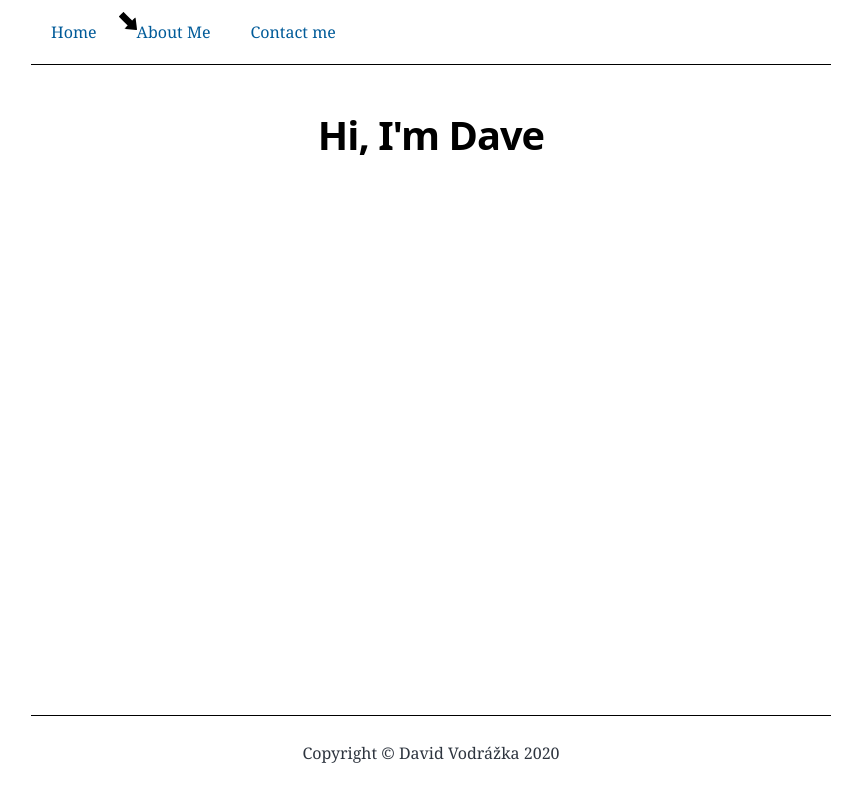
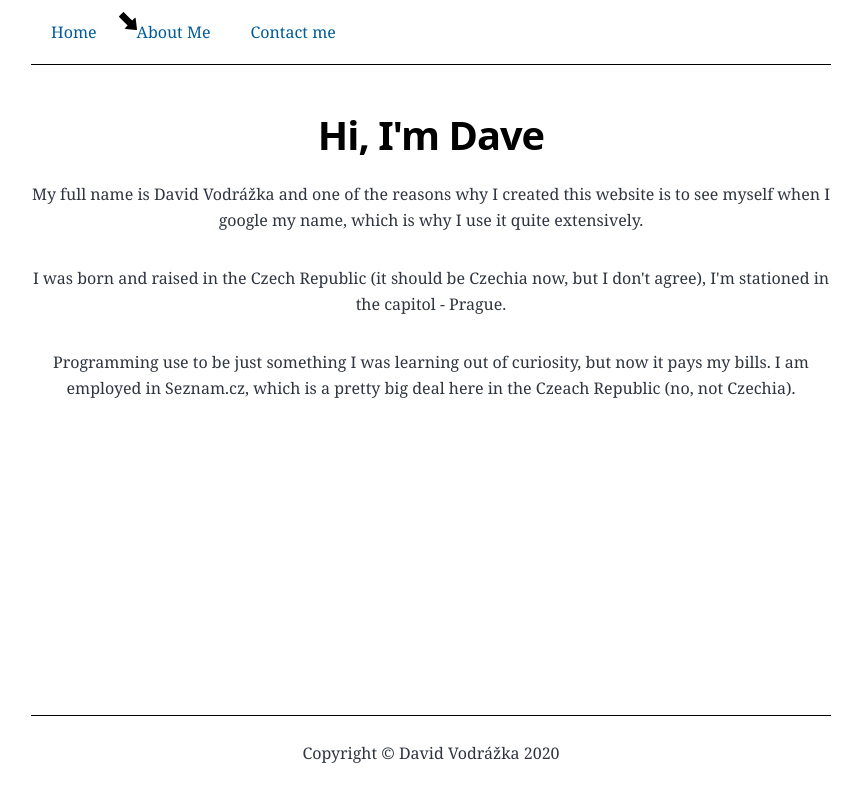
Before and after one commit to DaveVodrazka/davetheprogrammer, a Gatsby site: page /about-me in a window 1280 px wide. Shown: the whole page, without its empty margins (209-1070 px from the left). Built offline with nearby package versions, Linux system fonts and the light colour scheme; Gatsby itself is replaced by a stand-in of ours.

Commit message:
fill it with some words

```diff
--- a/src/pages/about-me.js
+++ b/src/pages/about-me.js
@@ -6,6 +6,15 @@ const AboutMe = () => {
   return (
     <Layout>
       <h1>Hi, I'm Dave</h1>
+      <p>
+        My full name is David Vodrážka and one of the reasons why I created this website is to see myself when I google my name, which is why I use it quite extensively.
+      </p>
+      <p>
+        I was born and raised in the Czech Republic (it should be Czechia now, but I don't agree), I'm stationed in the capitol - Prague.
+      </p>
+      <p>
+        Programming use to be just something I was learning out of curiosity, but now it pays my bills. I am employed in Seznam.cz, which is a pretty big deal here in the Czeach Republic (no, not Czechia).
+      </p>
     </Layout>
   );
 };
```
